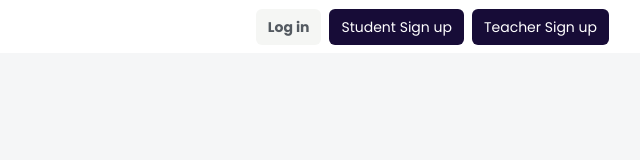
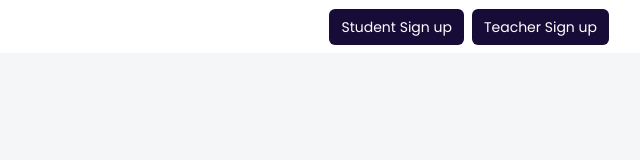
Before and after one commit to J0shcodes/dropout-analytic-tool, a React (Create React App) app: page / in a window 1280 px wide. Shown: the top 160 px of the page, without its empty margins (471-1111 px from the left). Built offline with nearby package versions, Linux system fonts and the light colour scheme.

Commit message:
removed the login button

```diff
--- a/src/shared/AuthHeader.jsx
+++ b/src/shared/AuthHeader.jsx
@@ -4,7 +4,7 @@ import classes from './AuthHeader.module.css'
 const AuthHeader = () => {
     return (
         <header className={classes.navbar}>
-            <Link to="/login" className={classes.login}>Log in</Link>
+            {/* <Link to="/login" className={classes.login}>Log in</Link> */}
             <Link to="/student_signup" className={classes.signup}>Student Sign up</Link>
             <Link to="/teacher_signup" className={classes.signup}>Teacher Sign up</Link>
         </header>
```
